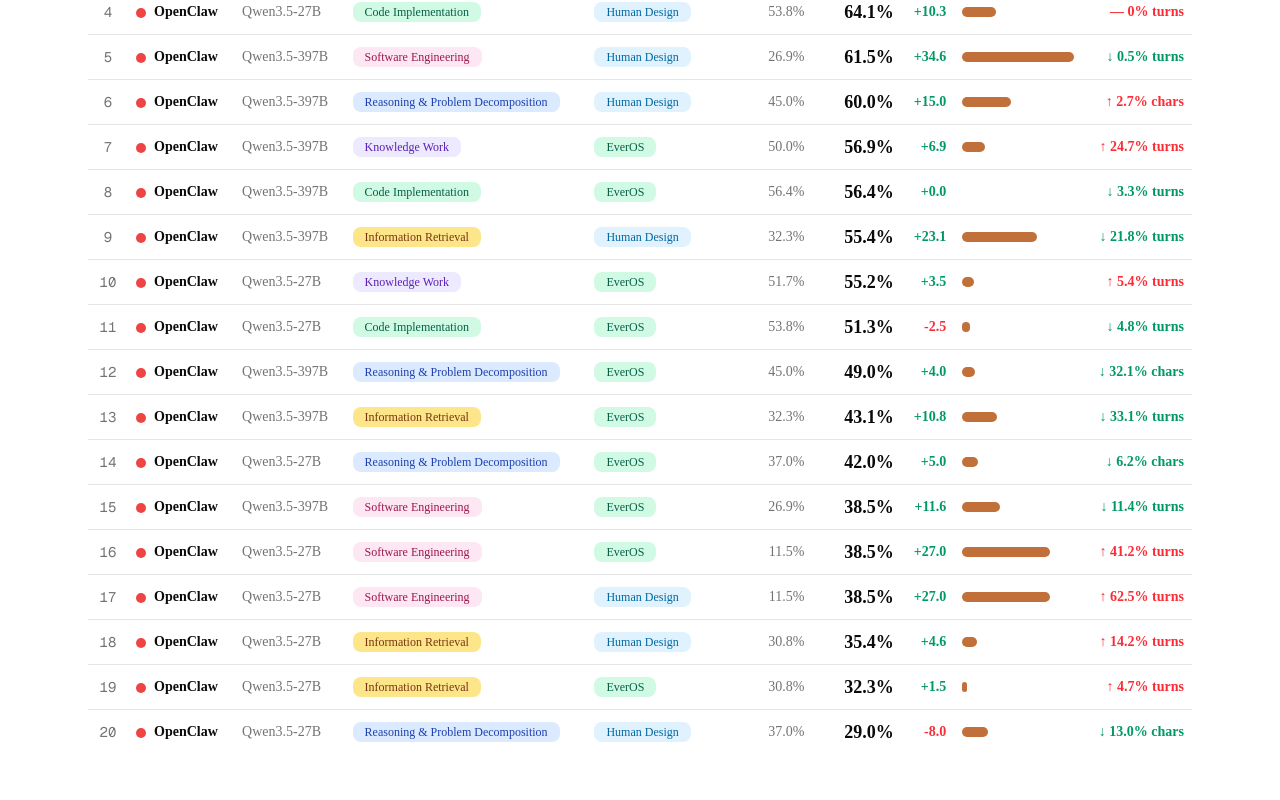
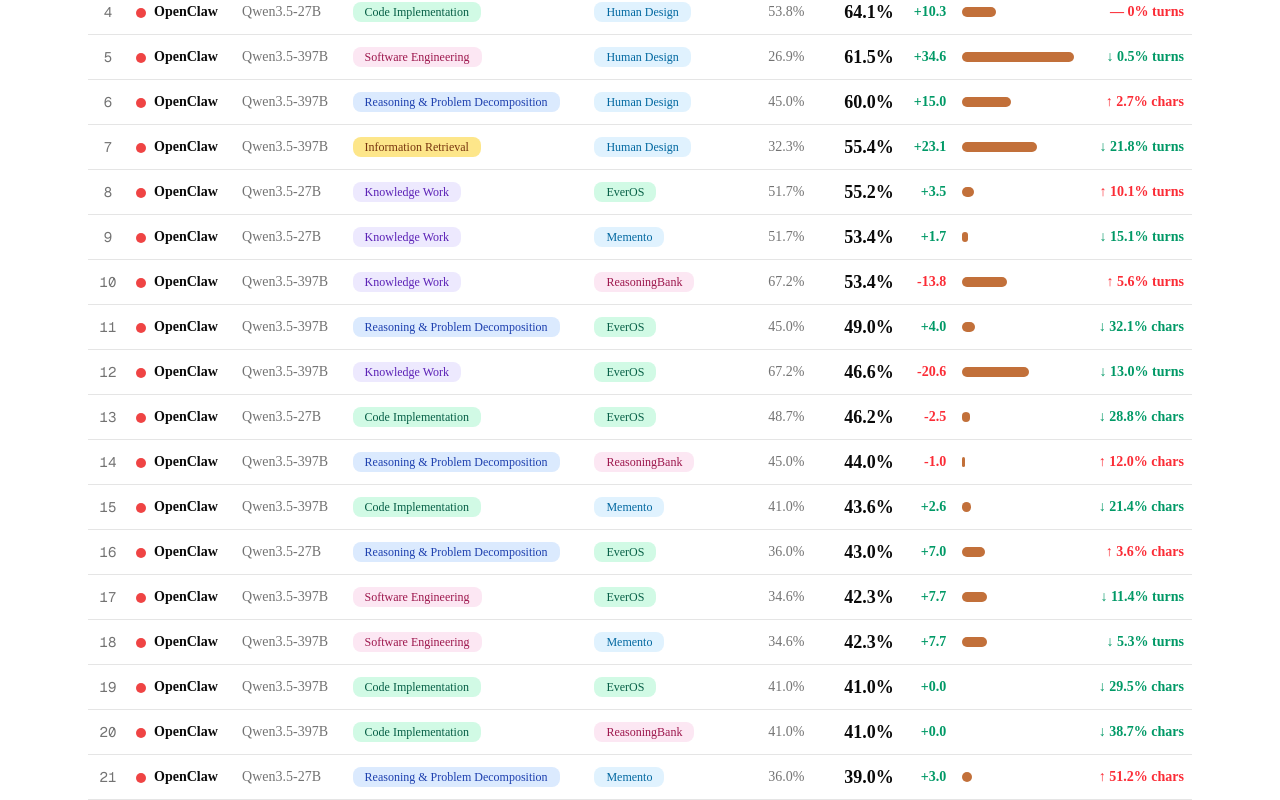
Before and after one commit to EverMind-AI/EvoAgentBench, a Next.js app: page / in a window 1280 px wide. Shown: the part 1620-2420 px from the top of the page. Built offline with nearby package versions, Linux system fonts and the light colour scheme.

Commit message:
auto-sync CSV to TS on build, dynamic skill methods

```diff
--- a/package.json
+++ b/package.json
@@ -7,6 +7,9 @@
   "license": "MIT",
   "scripts": {
     "dev": "next dev",
+    "sync-data": "node scripts/csv-to-data.js",
+    "prebuild": "node scripts/csv-to-data.js",
+    "predev": "node scripts/csv-to-data.js",
     "build": "next build",
     "start": "next start",
     "lint": "eslint"
--- a/scripts/csv-to-data.js
+++ b/scripts/csv-to-data.js
@@ -1,13 +1,13 @@
 #!/usr/bin/env node
 /**
- * Reads leaderboard.csv and updates the leaderboardData array in leaderboard-data.ts.
+ * Reads leaderboard.csv and updates leaderboard-data.ts.
+ * Runs automatically as a prebuild step, so you only need to edit the CSV.
  *
- * Usage: node scripts/csv-to-data.js
+ * Manual run: node scripts/csv-to-data.js
  *
  * To add new results:
  * 1. Edit src/data/leaderboard.csv (add/modify rows)
- * 2. Run: node scripts/csv-to-data.js
- * 3. Commit and push
+ * 2. Commit and push — the build will auto-sync the TS file
  */
 
 const fs = require("fs");
@@ -16,12 +16,9 @@
 const csvPath = path.join(__dirname, "../src/data/leaderboard.csv");
 const tsPath = path.join(__dirname, "../src/data/leaderboard-data.ts");
 
-// Read CSV
 const csv = fs.readFileSync(csvPath, "utf-8").trim();
 const lines = csv.split("\n");
-const headers = lines[0].split(",");
 const rows = lines.slice(1).map((line) => {
-  // Handle commas inside cost values like "↓ 21.9% turns"
   const parts = line.split(",");
   return {
     agent: parts[0],
@@ -30,11 +27,10 @@
     skillMethod: parts[3],
     without: parseFloat(parts[4]),
     withSkills: parseFloat(parts[5]),
-    cost: parts.slice(6).join(","), // in case cost has commas
+    cost: parts.slice(6).join(","),
   };
 });
 
-// Generate TS entries
 const entries = rows
   .map(
     (r) =>
@@ -42,27 +38,44 @@
   )
   .join("\n");
 
-// Read existing TS file
+const uniqueMethods = [...new Set(rows.map((r) => r.skillMethod))];
+const methodsArrayLiteral = uniqueMethods.map((m) => `"${m}"`).join(", ");
+
 let ts = fs.readFileSync(tsPath, "utf-8");
 
-// Replace leaderboardData array
-const startMarker = "export const leaderboardData: LeaderboardEntry[] = [";
-const endMarker = "];";
-
-const startIdx = ts.indexOf(startMarker);
-if (startIdx === -1) {
-  console.error("Could not find leaderboardData array in leaderboard-data.ts");
-  process.exit(1);
+function replaceBlock(src, startMarker, endMarker, replacement, label) {
+  const startIdx = src.indexOf(startMarker);
+  if (startIdx === -1) {
+    console.error(`Could not find ${label} in leaderboard-data.ts`);
+    process.exit(1);
+  }
+  const endIdx = src.indexOf(endMarker, startIdx);
+  if (endIdx === -1) {
+    console.error(`Could not find closing marker for ${label}`);
+    process.exit(1);
+  }
+  return src.substring(0, startIdx) + replacement + src.substring(endIdx + endMarker.length);
 }
 
-const endIdx = ts.indexOf(endMarker, startIdx);
-if (endIdx === -1) {
-  console.error("Could not find closing bracket of leaderboardData array");
-  process.exit(1);
-}
+// Replace leaderboardData array
+ts = replaceBlock(
+  ts,
+  "export const leaderboardData: LeaderboardEntry[] = [",
+  "];",
+  `export const leaderboardData: LeaderboardEntry[] = [\n${entries}\n];`,
+  "leaderboardData"
+);
 
-const newArray = `${startMarker}\n${entries}\n${endMarker}`;
-ts = ts.substring(0, startIdx) + newArray + ts.substring(endIdx + endMarker.length);
+// Replace SKILL_METHODS list (derived from unique CSV values)
+ts = replaceBlock(
+  ts,
+  "export const SKILL_METHODS: SkillMethod[] = [",
+  "];",
+  `export const SKILL_METHODS: SkillMethod[] = [${methodsArrayLiteral}];`,
+  "SKILL_METHODS"
+);
 
 fs.writeFileSync(tsPath, ts);
-console.log(`Updated leaderboard-data.ts with ${rows.length} entries from CSV.`);
+console.log(
+  `Synced ${rows.length} entries and ${uniqueMethods.length} skill methods from CSV.`
+);
--- a/src/data/leaderboard-data.ts
+++ b/src/data/leaderboard-data.ts
@@ -7,7 +7,8 @@
   | "LiveCodeBench"
   | "GDPVal";
 
-export type SkillMethod = "EverOS" | "Human Design";
+// SkillMethod is a string so new methods in leaderboard.csv don't require code changes.
+export type SkillMethod = string;
 
 export interface LeaderboardEntry {
   agent: Agent;
@@ -29,7 +30,8 @@
   "GDPVal",
 ];
 
-export const SKILL_METHODS: SkillMethod[] = ["EverOS", "Human Design"];
+// Auto-regenerated by scripts/csv-to-data.js from unique skillMethod values in the CSV.
+export const SKILL_METHODS: SkillMethod[] = ["EverOS", "Memento", "ReasoningBank", "Human Design"];
 
 export const AGENT_COLORS: Record<Agent, string> = {
   OpenClaw: "#ef4444",
@@ -57,10 +59,33 @@
   GDPVal: { bg: "#ede9fe", text: "#5b21b6" },
 };
 
-export const SKILL_METHOD_TAG_COLORS: Record<SkillMethod, { bg: string; text: string }> = {
+// Fallback palette cycles through these colors for any skill method not in the explicit map.
+const SKILL_METHOD_PALETTE: Array<{ bg: string; text: string }> = [
+  { bg: "#d1fae5", text: "#065f46" },
+  { bg: "#e0f2fe", text: "#0369a1" },
+  { bg: "#fce7f3", text: "#9d174d" },
+  { bg: "#fef3c7", text: "#92400e" },
+  { bg: "#ede9fe", text: "#5b21b6" },
+  { bg: "#fef9c3", text: "#713f12" },
+];
+
+const EXPLICIT_METHOD_COLORS: Record<string, { bg: string; text: string }> = {
   EverOS: { bg: "#d1fae5", text: "#065f46" },
   "Human Design": { bg: "#e0f2fe", text: "#0369a1" },
 };
+
+export const SKILL_METHOD_TAG_COLORS: Record<string, { bg: string; text: string }> = new Proxy(
+  EXPLICIT_METHOD_COLORS,
+  {
+    get(target, prop: string) {
+      if (prop in target) return target[prop];
+      // Deterministic hash-based color for unknown methods.
+      let h = 0;
+      for (let i = 0; i < prop.length; i++) h = (h * 31 + prop.charCodeAt(i)) >>> 0;
+      return SKILL_METHOD_PALETTE[h % SKILL_METHOD_PALETTE.length];
+    },
+  }
+);
 
 // --- Domain descriptions (from README) ---
 
@@ -186,24 +211,39 @@
 // Only domains with actual experiment data are included
 
 export const leaderboardData: LeaderboardEntry[] = [
-  { agent: "OpenClaw", model: "Qwen3.5-397B", domain: "BrowseCompPlus", skillMethod: "EverOS", without: 32.3, withSkills: 43.1, cost: "↓ 33.1% turns" },
-  { agent: "OpenClaw", model: "Qwen3.5-27B", domain: "BrowseCompPlus", skillMethod: "EverOS", without: 30.8, withSkills: 32.3, cost: "↑ 4.7% turns" },
+  { agent: "OpenClaw", model: "Qwen3.5-397B", domain: "BrowseCompPlus", skillMethod: "EverOS", without: 38.5, withSkills: 35.4, cost: "↓ 33.1% turns" },
+  { agent: "OpenClaw", model: "Qwen3.5-27B", domain: "BrowseCompPlus", skillMethod: "EverOS", without: 7.7, withSkills: 18.5, cost: "↑ 31.6% turns" },
+  { agent: "OpenClaw", model: "Qwen3.5-397B", domain: "BrowseCompPlus", skillMethod: "Memento", without: 38.5, withSkills: 23.1, cost: "↑ 25.5% turns" },
+  { agent: "OpenClaw", model: "Qwen3.5-27B", domain: "BrowseCompPlus", skillMethod: "Memento", without: 7.7, withSkills: 15.4, cost: "↑ 28.0% turns" },
+  { agent: "OpenClaw", model: "Qwen3.5-397B", domain: "BrowseCompPlus", skillMethod: "ReasoningBank", without: 38.5, withSkills: 29.2, cost: "↑ 1.1% turns" },
   { agent: "OpenClaw", model: "Qwen3.5-397B", domain: "BrowseCompPlus", skillMethod: "Human Design", without: 32.3, withSkills: 55.4, cost: "↓ 21.8% turns" },
   { agent: "OpenClaw", model: "Qwen3.5-27B", domain: "BrowseCompPlus", skillMethod: "Human Design", without: 30.8, withSkills: 35.4, cost: "↑ 14.2% turns" },
-  { agent: "OpenClaw", model: "Qwen3.5-397B", domain: "SWE-Bench", skillMethod: "EverOS", without: 26.9, withSkills: 38.5, cost: "↓ 11.4% turns" },
-  { agent: "OpenClaw", model: "Qwen3.5-27B", domain: "SWE-Bench", skillMethod: "EverOS", without: 11.5, withSkills: 38.5, cost: "↑ 41.2% turns" },
+  { agent: "OpenClaw", model: "Qwen3.5-397B", domain: "SWE-Bench", skillMethod: "EverOS", without: 34.6, withSkills: 42.3, cost: "↓ 11.4% turns" },
+  { agent: "OpenClaw", model: "Qwen3.5-27B", domain: "SWE-Bench", skillMethod: "EverOS", without: 23.1, withSkills: 30.8, cost: "↑ 17.1% turns" },
+  { agent: "OpenClaw", model: "Qwen3.5-397B", domain: "SWE-Bench", skillMethod: "Memento", without: 34.6, withSkills: 42.3, cost: "↓ 5.3% turns" },
+  { agent: "OpenClaw", model: "Qwen3.5-27B", domain: "SWE-Bench", skillMethod: "Memento", without: 23.1, withSkills: 26.9, cost: "↑ 13.6% turns" },
+  { agent: "OpenClaw", model: "Qwen3.5-397B", domain: "SWE-Bench", skillMethod: "ReasoningBank", without: 34.6, withSkills: 38.5, cost: "↓ 10.5% turns" },
   { agent: "OpenClaw", model: "Qwen3.5-397B", domain: "SWE-Bench", skillMethod: "Human Design", without: 26.9, withSkills: 61.5, cost: "↓ 0.5% turns" },
   { agent: "OpenClaw", model: "Qwen3.5-27B", domain: "SWE-Bench", skillMethod: "Human Design", without: 11.5, withSkills: 38.5, cost: "↑ 62.5% turns" },
   { agent: "OpenClaw", model: "Qwen3.5-397B", domain: "OmniMath", skillMethod: "EverOS", without: 45, withSkills: 49, cost: "↓ 32.1% chars" },
-  { agent: "OpenClaw", model: "Qwen3.5-27B", domain: "OmniMath", skillMethod: "EverOS", without: 37, withSkills: 42, cost: "↓ 6.2% chars" },
+  { agent: "OpenClaw", model: "Qwen3.5-27B", domain: "OmniMath", skillMethod: "EverOS", without: 36, withSkills: 43, cost: "↑ 3.6% chars" },
+  { agent: "OpenClaw", model: "Qwen3.5-397B", domain: "OmniMath", skillMethod: "Memento", without: 45, withSkills: 35, cost: "↑ 13.4% chars" },
+  { agent: "OpenClaw", model: "Qwen3.5-27B", domain: "OmniMath", skillMethod: "Memento", without: 36, withSkills: 39, cost: "↑ 51.2% chars" },
+  { agent: "OpenClaw", model: "Qwen3.5-397B", domain: "OmniMath", skillMethod: "ReasoningBank", without: 45, withSkills: 44, cost: "↑ 12.0% chars" },
   { agent: "OpenClaw", model: "Qwen3.5-397B", domain: "OmniMath", skillMethod: "Human Design", without: 45, withSkills: 60, cost: "↑ 2.7% chars" },
   { agent: "OpenClaw", model: "Qwen3.5-27B", domain: "OmniMath", skillMethod: "Human Design", without: 37, withSkills: 29, cost: "↓ 13.0% chars" },
-  { agent: "OpenClaw", model: "Qwen3.5-397B", domain: "GDPVal", skillMethod: "EverOS", without: 50, withSkills: 56.9, cost: "↑ 24.7% turns" },
-  { agent: "OpenClaw", model: "Qwen3.5-27B", domain: "GDPVal", skillMethod: "EverOS", without: 51.7, withSkills: 55.2, cost: "↑ 5.4% turns" },
+  { agent: "OpenClaw", model: "Qwen3.5-397B", domain: "GDPVal", skillMethod: "EverOS", without: 67.2, withSkills: 46.6, cost: "↓ 13.0% turns" },
+  { agent: "OpenClaw", model: "Qwen3.5-27B", domain: "GDPVal", skillMethod: "EverOS", without: 51.7, withSkills: 55.2, cost: "↑ 10.1% turns" },
+  { agent: "OpenClaw", model: "Qwen3.5-397B", domain: "GDPVal", skillMethod: "Memento", without: 67.2, withSkills: 34.5, cost: "↑ 0.6% turns" },
+  { agent: "OpenClaw", model: "Qwen3.5-27B", domain: "GDPVal", skillMethod: "Memento", without: 51.7, withSkills: 53.4, cost: "↓ 15.1% turns" },
+  { agent: "OpenClaw", model: "Qwen3.5-397B", domain: "GDPVal", skillMethod: "ReasoningBank", without: 67.2, withSkills: 53.4, cost: "↑ 5.6% turns" },
   { agent: "OpenClaw", model: "Qwen3.5-397B", domain: "GDPVal", skillMethod: "Human Design", without: 50, withSkills: 72.4, cost: "↑ 91.8% turns" },
   { agent: "OpenClaw", model: "Qwen3.5-27B", domain: "GDPVal", skillMethod: "Human Design", without: 51.7, withSkills: 65.5, cost: "↑ 43.8% turns" },
-  { agent: "OpenClaw", model: "Qwen3.5-397B", domain: "LiveCodeBench", skillMethod: "EverOS", without: 56.4, withSkills: 56.4, cost: "↓ 3.3% turns" },
-  { agent: "OpenClaw", model: "Qwen3.5-27B", domain: "LiveCodeBench", skillMethod: "EverOS", without: 53.8, withSkills: 51.3, cost: "↓ 4.8% turns" },
+  { agent: "OpenClaw", model: "Qwen3.5-397B", domain: "LiveCodeBench", skillMethod: "EverOS", without: 41, withSkills: 41, cost: "↓ 29.5% chars" },
+  { agent: "OpenClaw", model: "Qwen3.5-27B", domain: "LiveCodeBench", skillMethod: "EverOS", without: 48.7, withSkills: 46.2, cost: "↓ 28.8% chars" },
+  { agent: "OpenClaw", model: "Qwen3.5-397B", domain: "LiveCodeBench", skillMethod: "Memento", without: 41, withSkills: 43.6, cost: "↓ 21.4% chars" },
+  { agent: "OpenClaw", model: "Qwen3.5-27B", domain: "LiveCodeBench", skillMethod: "Memento", without: 48.7, withSkills: 35.9, cost: "↑ 21.4% chars" },
+  { agent: "OpenClaw", model: "Qwen3.5-397B", domain: "LiveCodeBench", skillMethod: "ReasoningBank", without: 41, withSkills: 41, cost: "↓ 38.7% chars" },
   { agent: "OpenClaw", model: "Qwen3.5-397B", domain: "LiveCodeBench", skillMethod: "Human Design", without: 56.4, withSkills: 64.1, cost: "↓ 6.7% turns" },
   { agent: "OpenClaw", model: "Qwen3.5-27B", domain: "LiveCodeBench", skillMethod: "Human Design", without: 53.8, withSkills: 64.1, cost: "— 0% turns" },
 ];
```
